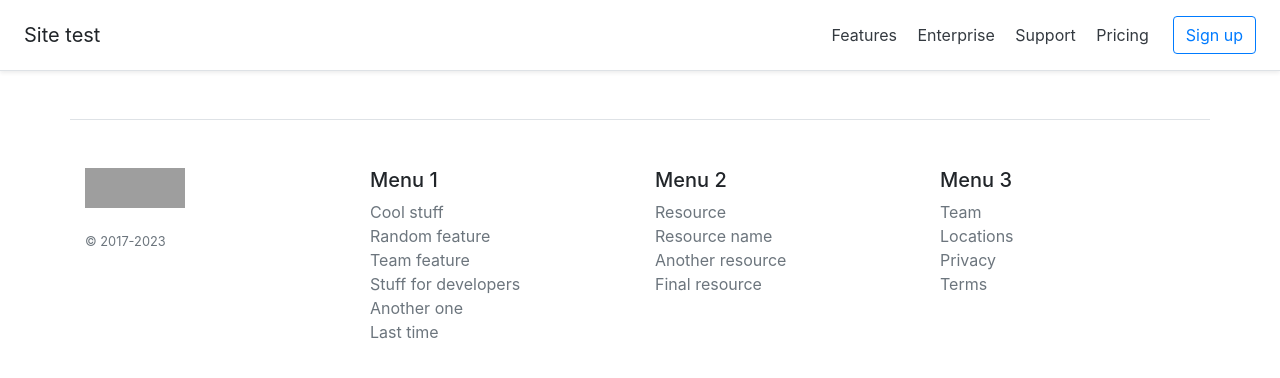
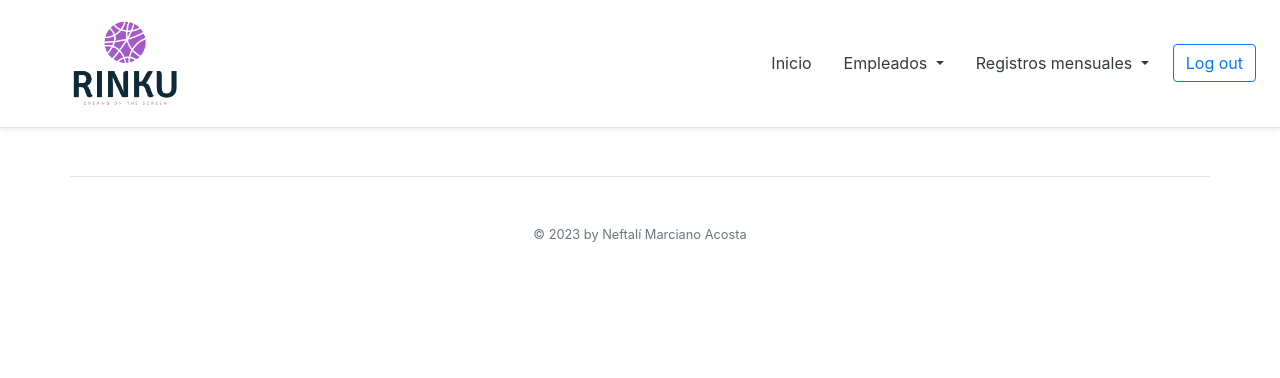
Before and after one commit to NeftaliAcosta/rinku-project.io, a PHP site: template App/Templates/default.php in a window 1280 px wide. Shown: the top 378 px of the page. Run offline with PHP 8.4, Linux system fonts and the light colour scheme; the template is opened without the code that fills it, so the values that code supplies are empty; style sheets or scripts are compiled from the project's sources; some libraries are stand-ins or nearby versions; grey boxes are pictures that could not be loaded.

Commit message:
feat(home): update home page and update main menu

```diff
--- a/App/Templates/default.php
+++ b/App/Templates/default.php
@@ -6,7 +6,7 @@
         <meta name="description" content="">
         <meta name="author" content="Mark Otto, Jacob Thornton, and Bootstrap contributors">
         <meta name="generator" content="Jekyll v4.1.1">
-        <title>Template test</title>
+        <title>Rinku Dashboard</title>
 
         <link rel="stylesheet" href="<?php echo $_ENV['__PATH__'].'/resources/css/mystyle.css' ?>">
         <link rel="stylesheet" href="https://cdn.jsdelivr.net/npm/bootstrap@4.5.3/dist/css/bootstrap.min.css" integrity="sha384-TX8t27EcRE3e/ihU7zmQxVncDAy5uIKz4rEkgIXeMed4M0jlfIDPvg6uqKI2xXr2" crossorigin="anonymous">
@@ -17,77 +17,56 @@
 
 <body>
     <div class="d-flex flex-column flex-md-row align-items-center p-3 px-md-4 mb-3 bg-white border-bottom shadow-sm">
-        <h5 class="my-0 mr-md-auto font-weight-normal">Site test</h5>
-        <nav class="my-2 my-md-0 mr-md-3">
-            <a class="p-2 text-dark" href="#">Features</a>
-            <a class="p-2 text-dark" href="#">Enterprise</a>
-            <a class="p-2 text-dark" href="#">Support</a>
-            <a class="p-2 text-dark" href="#">Pricing</a>
+        <div class="my-0 mr-md-auto font-weight-normal">
+            <img src="<?php echo $_ENV['__PATH__'].'/resources/img/rinku_logo.png' ?>" alt="Logo" width="200px">
+        </div>
+        <nav class="my-2 my-md-0 mr-md-3 d-flex align-items-center">
+            <a class="p-2 text-dark" href="#">Inicio</a>
+            <div class="ml-3 dropdown">
+                <a class="p-2 text-dark dropdown-toggle" href="#" id="empleadosDropdown" role="button" data-toggle="dropdown" aria-haspopup="true" aria-expanded="false">
+                    Empleados
+                </a>
+                <div class="dropdown-menu" aria-labelledby="empleadosDropdown">
+                    <a class="dropdown-item" href="#">Nuevo</a>
+                    <a class="dropdown-item" href="#">Listar todos</a>
+                </div>
+            </div>
+            <div class="ml-3 dropdown">
+                <a class="p-2 text-dark dropdown-toggle" href="#" id="registrosMensualesDropdown" role="button" data-toggle="dropdown" aria-haspopup="true" aria-expanded="false">
+                    Registros mensuales
+                </a>
+                <div class="dropdown-menu" aria-labelledby="registrosMensualesDropdown">
+                    <a class="dropdown-item" href="#">Nuevo</a>
+                    <a class="dropdown-item" href="#">Listar todos</a>
+                </div>
+            </div>
         </nav>
-        <a class="btn btn-outline-primary" href="#">Sign up</a>
+
+
+        <a class="btn btn-outline-primary" href="#">Log out</a>
     </div>
 
-    <div class="container">
-
-
+    <div class="container-fluid">
         <?php
-
-            /*
-            Routes
-            */
-
+            // Routes
             self::pages();
-
-
         ?>
     </div>
 
-<footer class="container pt-4 my-md-5 pt-md-5 border-top">
-    <div class="row">
-        <div class="col-12 col-md">
-            <img class="mb-4" src="https://upload.wikimedia.org/wikipedia/commons/8/85/Logo-Test.png" alt="" width="100" height="40">
-            <small class="d-block mb-3 text-muted">&copy; 2017-<?php echo date("Y") ?></small>
+    <footer class="container pt-4 my-md-5 pt-md-5 border-top">
+        <div class="row">
+            <div class="col-12 text-center">
+                <small class="d-block mb-3 text-muted">&copy; <?php echo date("Y") ?> by Neftalí Marciano Acosta</small>
+            </div>
         </div>
-        <div class="col-6 col-md">
-            <h5>Menu 1</h5>
-            <ul class="list-unstyled text-small">
-                <li><a class="text-muted" href="#">Cool stuff</a></li>
-                <li><a class="text-muted" href="#">Random feature</a></li>
-                <li><a class="text-muted" href="#">Team feature</a></li>
-                <li><a class="text-muted" href="#">Stuff for developers</a></li>
-                <li><a class="text-muted" href="#">Another one</a></li>
-                <li><a class="text-muted" href="#">Last time</a></li>
-            </ul>
-        </div>
-        <div class="col-6 col-md">
-            <h5>Menu 2</h5>
-            <ul class="list-unstyled text-small">
-                <li><a class="text-muted" href="#">Resource</a></li>
-                <li><a class="text-muted" href="#">Resource name</a></li>
-                <li><a class="text-muted" href="#">Another resource</a></li>
-                <li><a class="text-muted" href="#">Final resource</a></li>
-            </ul>
-        </div>
-        <div class="col-6 col-md">
-            <h5>Menu 3</h5>
-            <ul class="list-unstyled text-small">
-                <li><a class="text-muted" href="#">Team</a></li>
-                <li><a class="text-muted" href="#">Locations</a></li>
-                <li><a class="text-muted" href="#">Privacy</a></li>
-                <li><a class="text-muted" href="#">Terms</a></li>
-            </ul>
-        </div>
-    </div>
-</footer>
-</div>
+    </footer>
 
 
-    <script src="https://code.jquery.com/jquery-3.6.0.min.js"></script>
 
-    <script src="https://cdn.jsdelivr.net/npm/popper.js@1.16.1/dist/umd/popper.min.js"></script>
-    <script src="https://cdn.jsdelivr.net/npm/bootstrap@4.5.3/dist/js/bootstrap.min.js" ></script>
-
-    <script src="<?php echo __PATH__.'resources/js/myjs.js' ?>" ></script>
+    <script src="https://code.jquery.com/jquery-3.5.1.slim.min.js" integrity="sha384-DfXdz2htPH0lsSSs5nCTpuj/zy4C+OGpamoFVy38MVBnE+IbbVYUew+OrCXaRkfj" crossorigin="anonymous"></script>
+    <script src="https://cdn.jsdelivr.net/npm/popper.js@1.16.1/dist/umd/popper.min.js" integrity="sha384-9/reFTGAW83EW2RDu2S0VKaIzap3H66lZH81PoYlFhbGU+6BZp6G7niu735Sk7lN" crossorigin="anonymous"></script>
+    <script src="https://cdn.jsdelivr.net/npm/bootstrap@4.5.3/dist/js/bootstrap.min.js" integrity="sha384-w1Q4orYjBQndcko6MimVbzY0tgp4pWB4lZ7lr30WKz0vr/aWKhXdBNmNb5D92v7s" crossorigin="anonymous"></script>
+    <script src="<?php echo  $_ENV['__PATH__'] . 'resources/js/myjs.js' ?>" ></script>
 
 </body>
 </html>
--- a/App/Views/pages/inicio.php
+++ b/App/Views/pages/inicio.php
@@ -1,3 +1,4 @@
 
-
-<h1 class="text-center margin-top-6">Test page</h1>
+<div class="container pt-md-2">
+    <h1 class="text-center">Dashboard</h1>
+</div>
```
Also changed, not shown: resources/img/rinku_logo.png (added).
